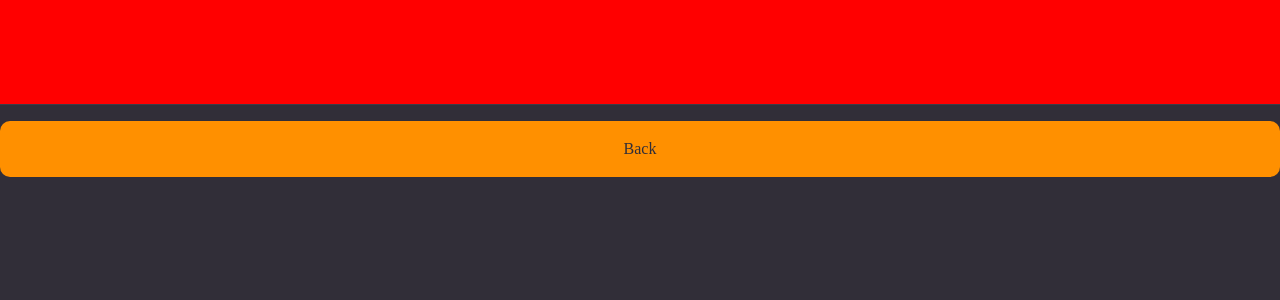
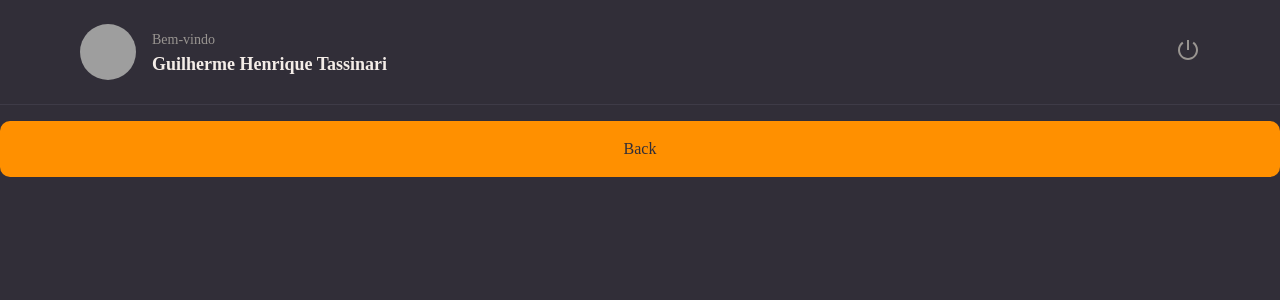
Before and after one commit to GHTassinari/RocketNotes, a React app: page / in a window 1280 px wide. Shown: the top 300 px of the page. Built offline with nearby package versions, Linux system fonts and the light colour scheme; grey boxes are pictures that could not be loaded; the HTML template or start-up script is replaced by a standard one.

Commit message:
Creating the profile, with name, profile picture, a welcome message and a loggout

```diff
--- a/package.json
+++ b/package.json
@@ -12,6 +12,7 @@
   "dependencies": {
     "react": "^18.3.1",
     "react-dom": "^18.3.1",
+    "react-icons": "^5.3.0",
     "styled-components": "^6.1.13"
   },
   "devDependencies": {
--- a/src/components/Header/index.jsx
+++ b/src/components/Header/index.jsx
@@ -1,9 +1,22 @@
-import { Container } from './styles';
+import { RiShutDownLine } from 'react-icons/ri';
+
+import { Container, Profile, Logout } from './styles';
 
 export function Header(){
   return(
     <Container>
+      <Profile>
+        <img src="https:/github.com/GHTassinari.png" alt="Foto do usuário"></img>
 
+        <div>
+          <span>Bem-vindo</span>
+          <strong>Guilherme Henrique Tassinari</strong>
+        </div>
+      </Profile>
+
+      <Logout>
+        <RiShutDownLine />
+      </Logout>
     </Container>
   )
 }
--- a/src/components/Header/styles.js
+++ b/src/components/Header/styles.js
@@ -1,4 +1,4 @@
-import styled from 'styled-components';
+import styled from "styled-components";
 
 export const Container = styled.header`
   grid-area: header;
@@ -6,10 +6,47 @@ height: 105px;
   width: 100%;
   border-bottom-width: 1px;
   border-bottom-style: solid;
-border-bottom-color: ${({theme}) => theme.COLORS.BACKGROUND_700};
+  border-bottom-color: ${({ theme }) => theme.COLORS.BACKGROUND_700};
   display: flex;
   justify-content: space-between;
 
   padding: 0 80px;
-background: red;;
 `;
+
+export const Profile = styled.div`
+  display: flex;
+  align-items: center;
+
+  > img {
+    width: 56px;
+    height: 56px;
+    border-radius: 50%;
+  }
+
+  > div {
+    display: flex;
+    flex-direction: column;
+    margin-left: 16px;
+    line-height: 24px;
+
+    span {
+      font-size: 14px;
+      color: ${({ theme }) => theme.COLORS.GRAY_100};
+    }
+
+    STRONG {
+      font-size: 18px;
+      color: ${({ theme }) => theme.COLORS.WHITE};
+    }
+  }
+`;
+
+export const Logout = styled.button`
+  border: none;
+  background: none;
+
+  > svg {
+    color: ${({ theme }) => theme.COLORS.GRAY_100};
+    font-size: 24px;
+  }
+`;
```
Also changed, not shown: 1 other file (tests, documents, lock files or other folders). Lines whose indentation alone changed are shown as unchanged.
